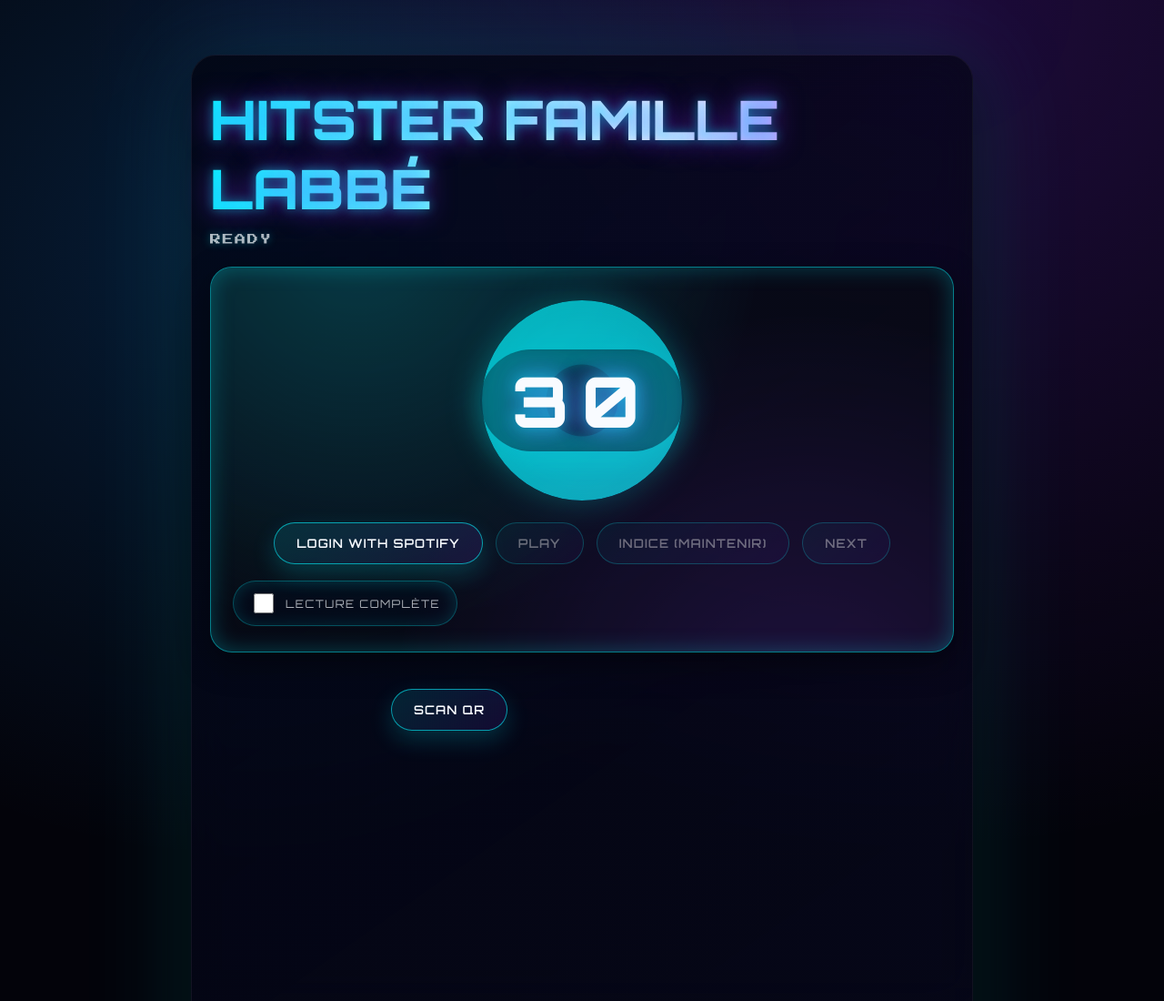
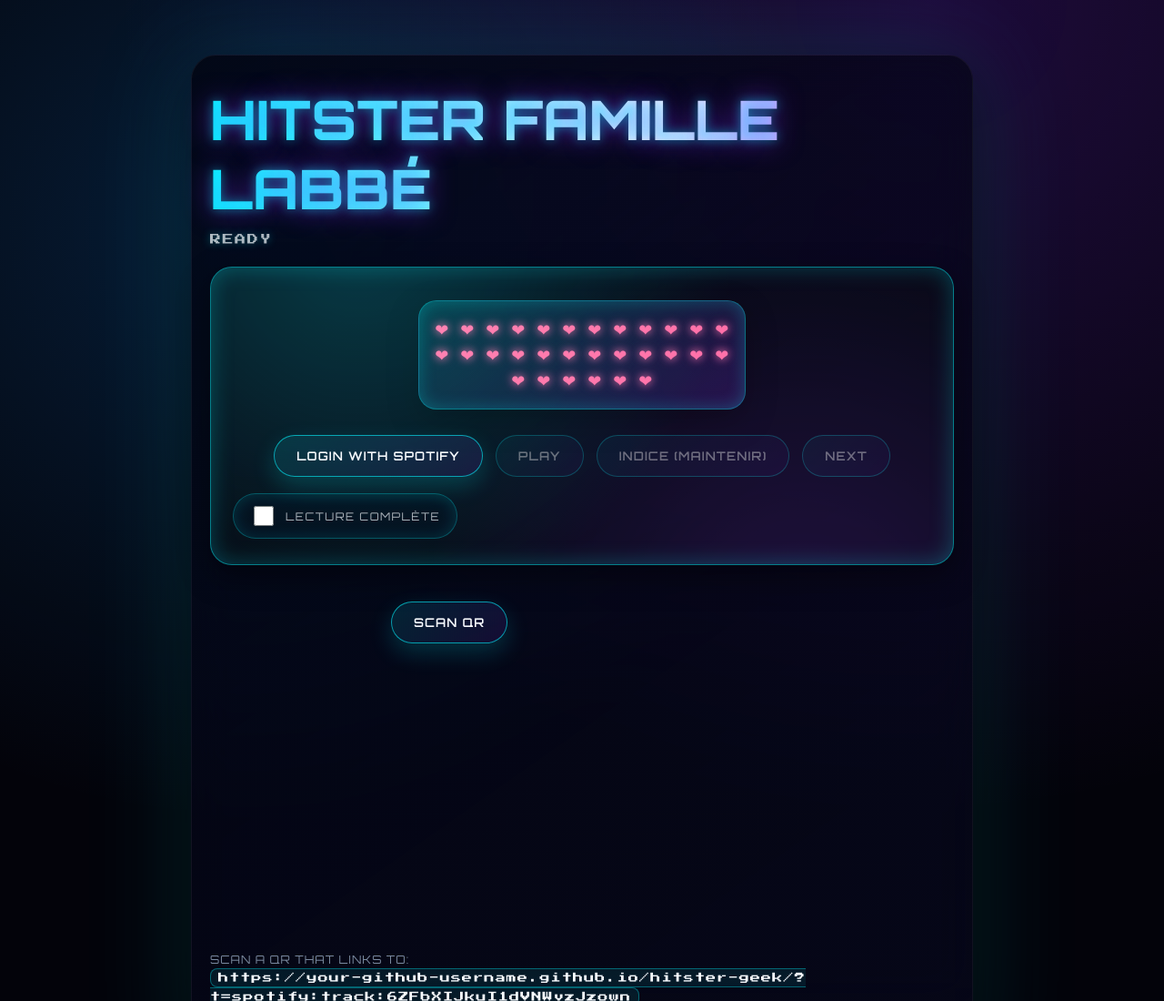
Before and after one commit to Joreach3023/Hitster_movie_only, a website: page index.html in a window 1280 px wide. Shown: the top 1100 px of the page at 91% size. Drawn offline with nearby package versions, Linux system fonts and the light colour scheme.

Commit message:
Replace circular timer with heart countdown

```diff
--- a/app.js
+++ b/app.js
@@ -53,6 +53,17 @@ const revealBtn = document.getElementById('revealBtn');
 const nextBtn = document.getElementById('nextBtn');
 const timerEl = document.getElementById('timer');
 const timerValueEl = document.getElementById('timerValue');
+const timerHeartsEl = document.getElementById('timerHearts');
+const timerHeartEls = [];
+
+if (timerHeartsEl) {
+  for (let i = 0; i < TIMER_DURATION; i += 1) {
+    const heart = document.createElement('span');
+    heart.className = 'timer__heart is-active';
+    timerHeartsEl.appendChild(heart);
+    timerHeartEls.push(heart);
+  }
+}
 const revealBox = document.getElementById('reveal');
 const titleEl = document.getElementById('title');
 const yearEl = document.getElementById('year');
@@ -551,11 +562,16 @@ function syncTimerDisplay() {
   } else {
     timerEl.textContent = displayValue;
   }
-  const progressPercent = fullTrackMode
-    ? 100
-    : Math.max(0, Math.min(100, (countdown / TIMER_DURATION) * 100));
-  timerEl.style.setProperty('--progress', `${progressPercent}%`);
+  if (timerHeartEls.length) {
+    const activeCount = fullTrackMode
+      ? TIMER_DURATION
+      : Math.max(0, Math.min(TIMER_DURATION, countdown));
+    timerHeartEls.forEach((heart, index) => {
+      heart.classList.toggle('is-active', index < activeCount);
+    });
+  }
   timerEl.classList.toggle('is-counting', Boolean(timerHandle) && !fullTrackMode);
+  timerEl.classList.toggle('timer--infinite', fullTrackMode);
 }
 
 function setFullTrackMode(enabled, { persist = false } = {}) {
--- a/index.html
+++ b/index.html
@@ -37,7 +37,8 @@
 
     <div class="card">
       <div class="timer" id="timer" role="timer" aria-live="polite">
-        <span class="timer__value" id="timerValue">30</span>
+        <div class="timer__hearts" id="timerHearts" aria-hidden="true"></div>
+        <span class="sr-only" id="timerValue">30</span>
       </div>
       <div class="controls">
         <button id="loginBtn">Login with Spotify</button>
--- a/style.css
+++ b/style.css
@@ -130,67 +130,71 @@ h1 {
 }
 
 .timer {
+  margin: 0 auto 28px;
+  padding: 20px 16px;
+  max-width: 360px;
+  border-radius: 20px;
+  border: 1px solid rgba(4, 245, 255, 0.35);
+  background: linear-gradient(145deg, rgba(4, 245, 255, 0.12), rgba(138, 43, 255, 0.18));
+  box-shadow:
+    0 12px 32px rgba(0, 0, 0, 0.4),
+    inset 0 0 18px rgba(4, 245, 255, 0.25);
+  transition: transform 0.3s ease;
+}
+
+.timer.is-counting {
+  transform: translateY(-2px);
+}
+
+.timer__hearts {
+  display: flex;
+  flex-wrap: wrap;
+  gap: 6px 10px;
+  justify-content: center;
+  align-items: center;
+  min-height: 78px;
+}
+
+.timer__heart {
   position: relative;
-  width: min(220px, 52vw);
-  aspect-ratio: 1;
-  margin: 0 auto 24px;
+  width: 18px;
+  height: 18px;
   display: flex;
   align-items: center;
   justify-content: center;
-  --progress: 100%;
-  filter: drop-shadow(0 0 18px rgba(4, 245, 255, 0.35));
-  transition: filter 280ms ease;
-  isolation: isolate;
+  color: transparent;
+  filter: drop-shadow(0 0 6px rgba(255, 105, 180, 0.45));
+  opacity: 0;
+  transform: scale(0.45);
+  transition: opacity 180ms ease, transform 220ms ease;
 }
 
-.timer::before {
-  content: '';
-  position: absolute;
-  inset: 0;
-  border-radius: 50%;
-  background: linear-gradient(145deg, rgba(4, 245, 255, 0.18), rgba(138, 43, 255, 0.28));
-  box-shadow: inset 0 0 22px rgba(4, 245, 255, 0.35);
-  opacity: 0.45;
-  z-index: 0;
-  pointer-events: none;
+.timer__heart::before {
+  content: '❤';
+  font-size: 18px;
+  color: #ff6fa5;
+  text-shadow: 0 0 8px rgba(255, 111, 165, 0.65);
 }
 
-.timer::after {
-  content: '';
-  position: absolute;
-  inset: 0;
-  border-radius: 50%;
-  background: conic-gradient(var(--accent) var(--progress), rgba(4, 245, 255, 0.12) 0);
-  mask: radial-gradient(farthest-side, transparent calc(50% - 16px), black calc(50% - 15px));
-  -webkit-mask: radial-gradient(farthest-side, transparent calc(50% - 16px), black calc(50% - 15px));
-  transition: background 0.3s linear, opacity 0.2s ease;
-  z-index: 0;
-  pointer-events: none;
+.timer__heart.is-active {
+  opacity: 1;
+  transform: scale(1);
 }
 
-.timer.is-counting::after {
-  opacity: 1;
+.timer--infinite .timer__heart::before {
+  animation: pulseTimer 2.6s ease-in-out infinite;
 }
 
-.timer:not(.is-counting)::after {
-  opacity: 0.6;
-}
-
-.timer__value {
-  position: relative;
-  font-size: clamp(2.8rem, 10vw, 4.8rem);
-  font-weight: 800;
-  letter-spacing: 0.18em;
-  color: var(--fg);
-  text-shadow: 0 0 16px rgba(4, 245, 255, 0.6), 0 0 28px rgba(138, 43, 255, 0.6);
-  animation: pulseTimer 2.6s ease-in-out infinite;
-  z-index: 1;
-  padding: 0.1em 0.45em;
-  border-radius: 999px;
-  background: rgba(3, 10, 28, 0.55);
-  box-shadow: 0 12px 28px rgba(4, 245, 255, 0.12);
-  backdrop-filter: blur(6px);
-  -webkit-backdrop-filter: blur(6px);
+.sr-only {
+  position: absolute !important;
+  width: 1px;
+  height: 1px;
+  padding: 0;
+  margin: -1px;
+  overflow: hidden;
+  clip: rect(0, 0, 0, 0);
+  white-space: nowrap;
+  border: 0;
 }
 
 .controls {
```
